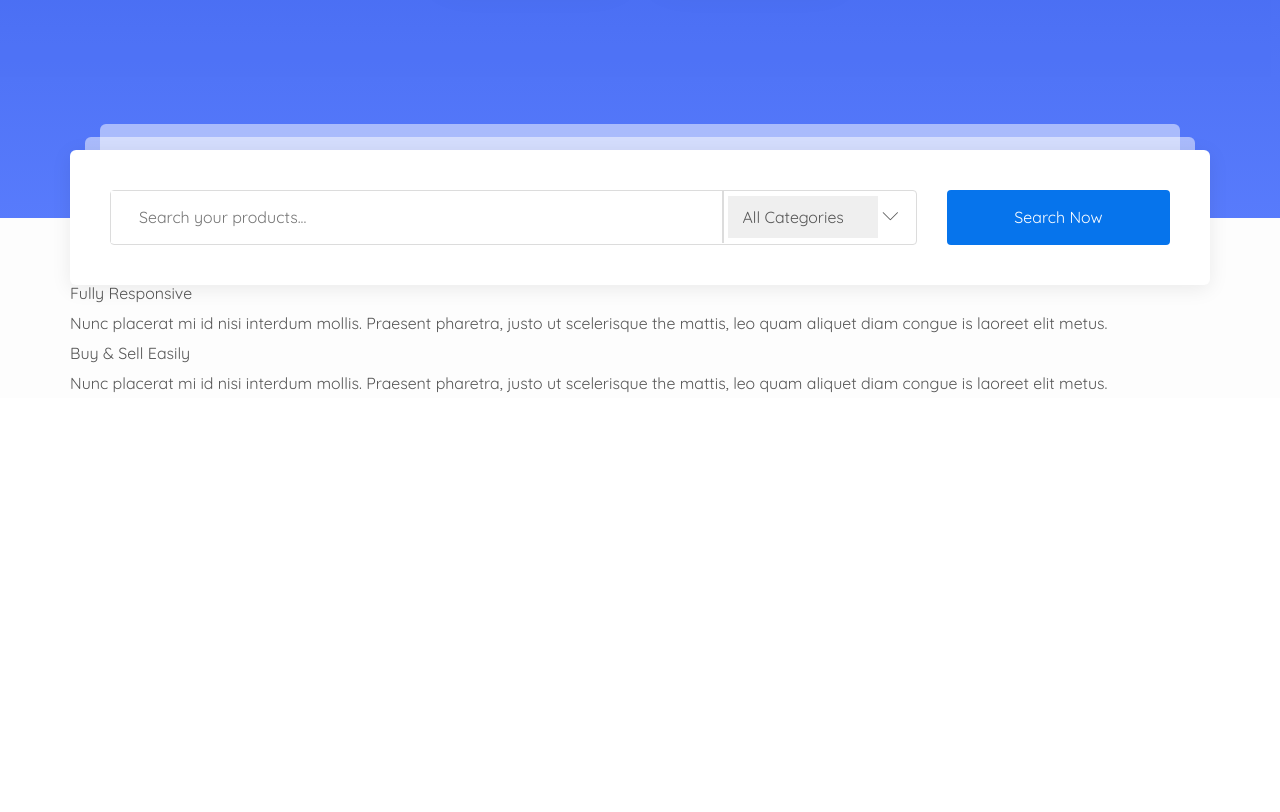
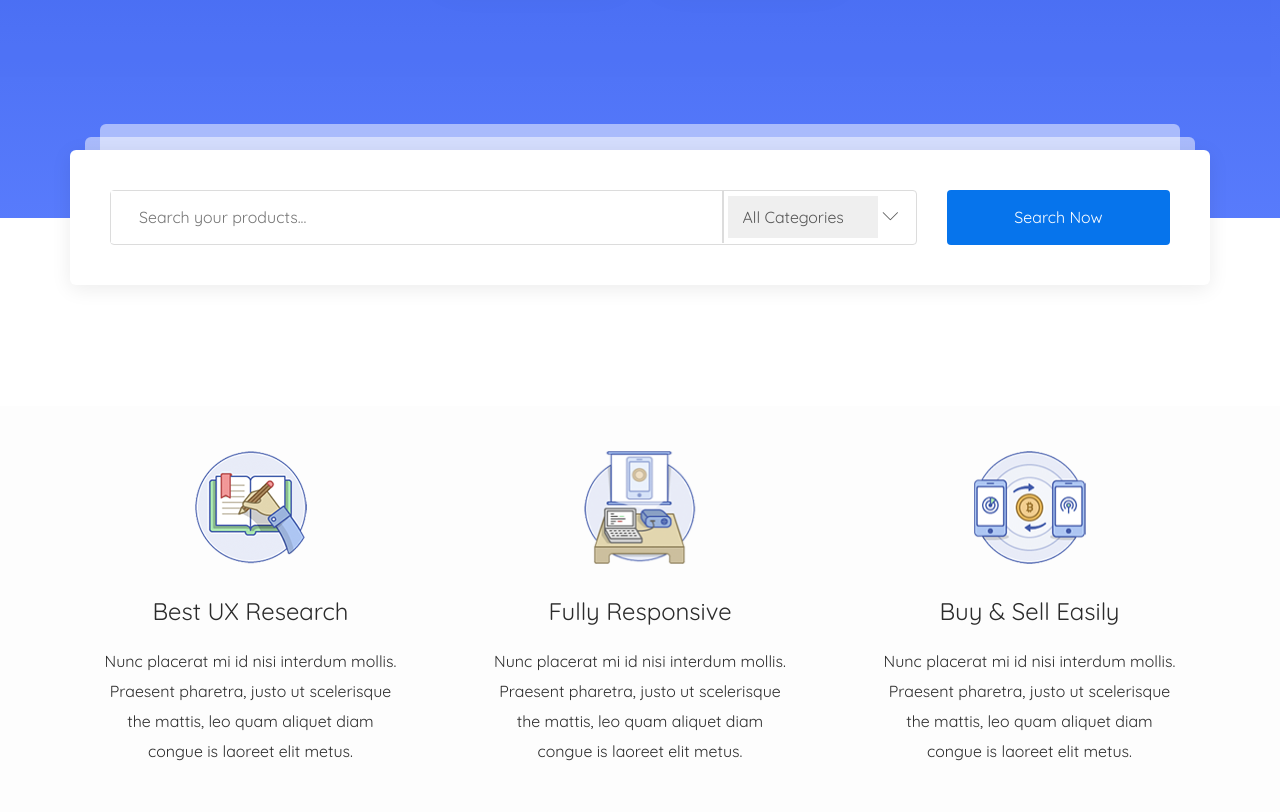
Before and after one commit to yuliia-batova/martplace, a website: page app/index.html in a window 1280 px wide. Shown: the part 686-1498 px from the top of the page. Before the commit the page ends 1084 px from the top, so only its background shows below. Drawn offline with nearby package versions, Linux system fonts and the light colour scheme; files that its build step writes are made by us from their sources.

Commit message:
added features

```diff
--- a/app/index.html
+++ b/app/index.html
@@ -117,8 +117,9 @@
                 </section>
                 <section class="box__features">
                     <div class="container">
-                        <div class="features__inner">
-                            <div class="function function__best">
+                        <div class="box__features-inner">
+                            <div class="function">
+                                <img class="function__img" src="images/best_reseacher.png" alt="Notes in a notebook">
                                 <div class="function__title">
                                     Best UX Research
                                 </div>
@@ -128,7 +129,8 @@
                                     congue is laoreet elit metus.
                                 </div>
                             </div>
-                            <div class="function function__responsive">
+                            <div class="function">
+                                <img class="function__img" src="images/fully_responsive.png" alt="Designing on the wall from a laptop">
                                 <div class="function__title">
                                     Fully Responsive
                                 </div>
@@ -138,14 +140,16 @@
                                     congue is laoreet elit metus.
                                 </div>
                             </div>
-                            <div class="function function__tradable">
+                            <div class="function">
+                                <img class="function__img" src="images/easily.png" alt="Transferring files between smartphones">
                                 <div class="function__title">
                                     Buy & Sell Easily
                                 </div>
                                 <div class="function__text">
                                     Nunc placerat mi id nisi interdum mollis. Praesent pharetra, justo ut scelerisque
                                     the mattis, leo quam aliquet diam
-                                    congue is laoreet elit metus. </div>
+                                    congue is laoreet elit metus.
+                                </div>
                             </div>
                         </div>
                     </div>
--- a/app/scss/style.scss
+++ b/app/scss/style.scss
@@ -312,4 +312,45 @@
             }
         }
     }
+    &__features {
+        min-height: 710px;
+        &-inner {
+            margin: 188px 0 121px;
+            display: flex;
+            justify-content: space-between;
+            align-items: center;
+        }
+        .function {
+            border-radius: 4px;
+            max-width: 361px;
+            min-height: 403px;
+            text-align: center;
+            padding-top: 45px;
+            color: #2b2b2b;
+            &:hover {
+                box-shadow: 0px 2px 50px 0px rgba(0, 0, 0, 0.08);
+            }
+            &__img {
+                width: 112px;
+                height: 113px;
+                margin-bottom: 23px;
+            }
+            &__title {
+                font-size: 24px;
+                margin-bottom: 20px;
+            }
+            &__text {
+                padding: 0 30px;
+            }
+        }
+    }
 }
+
+.Layer_65 {
+    background-image: url("Layer 65.png");
+    position: absolute;
+    left: 515px;
+    top: 1136px;
+
+    z-index: 706;
+  }
```
Also changed, not shown: app/images/best_reseacher.png (added), app/images/easily.png (added), app/images/fully_responsive.png (added).
